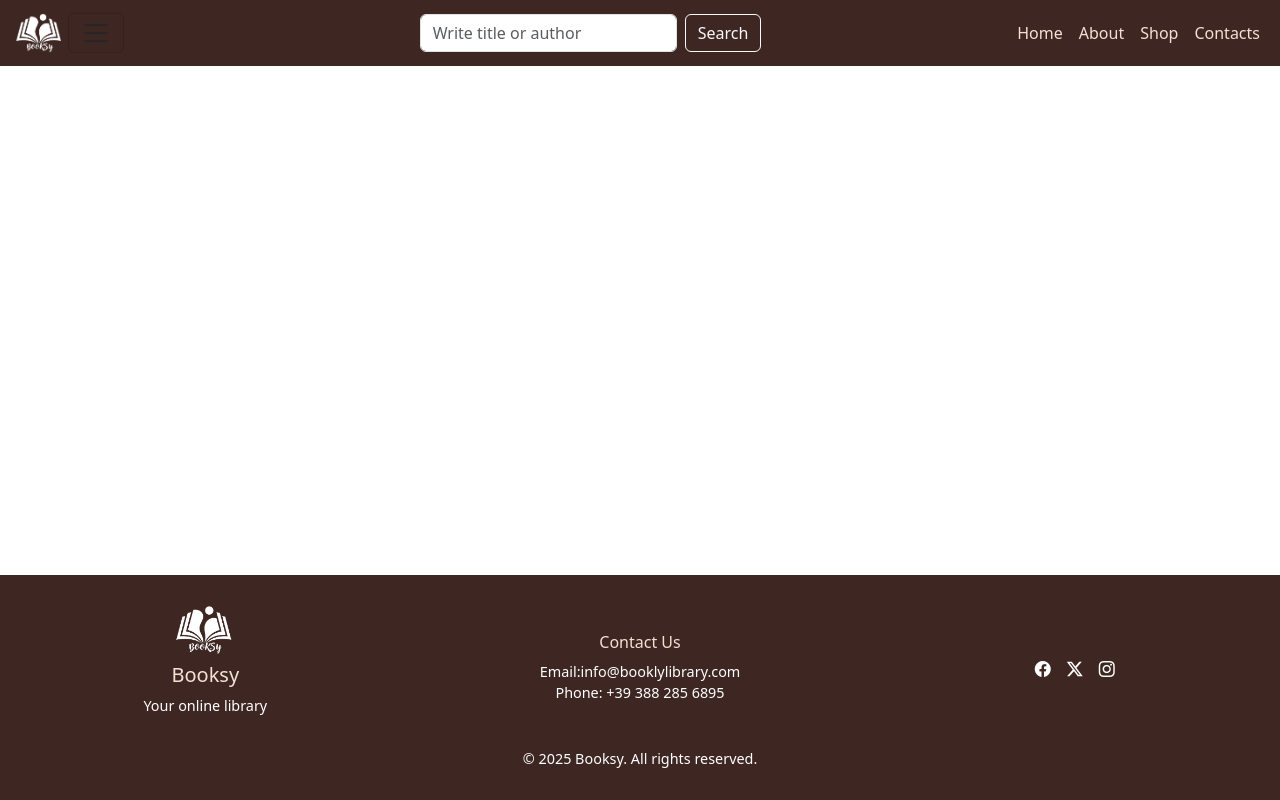
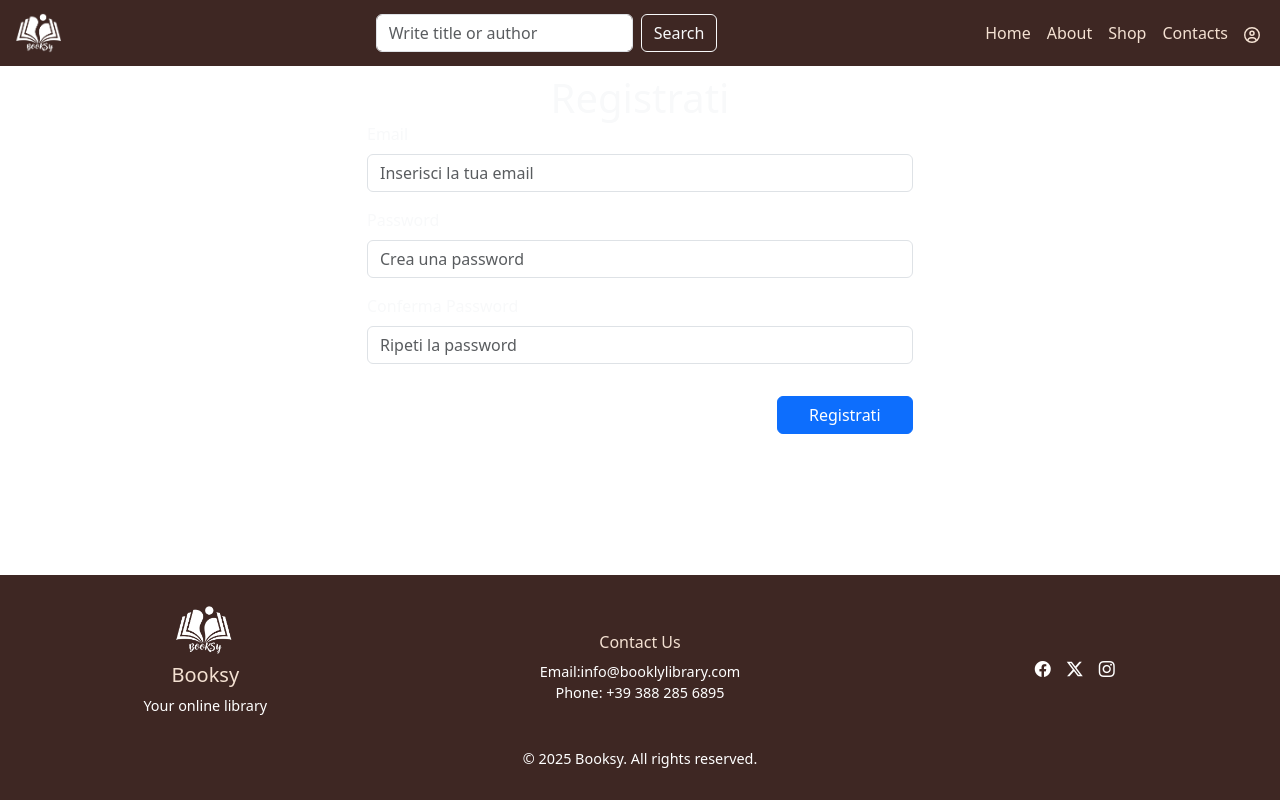
Before and after one commit to DianaFriptuleac/library, a React (Vite) app: page /auth in a window 1280 px wide. Built offline with nearby package versions, Linux system fonts and the light colour scheme.

Commit message:
add register

```diff
--- a/package.json
+++ b/package.json
@@ -16,6 +16,7 @@
     "react": "^19.1.0",
     "react-bootstrap": "^2.10.10",
     "react-dom": "^19.1.0",
+    "react-icons": "^5.5.0",
     "react-redux": "^9.2.0",
     "react-router-dom": "^7.7.1"
   },
--- a/src/App.jsx
+++ b/src/App.jsx
@@ -7,6 +7,7 @@ import SingleBook from "./components/SingleBook";
 import Home from "./components/Home";
 import CustomFooter from "./components/CustomFooter";
 import "bootstrap-icons/font/bootstrap-icons.css";
+import LoginRegistration from "./components/LoginRegistration";
 
 
 function App() {
@@ -21,6 +22,7 @@ function App() {
           <Route path="/" element={<Home />} />
           <Route path="/allbooks" element={<AllBooks />} />
           <Route path="/book/:id" element={<SingleBook />} />
+          <Route path="/auth" element={<LoginRegistration/>}/>
         </Routes>
       </main>
       <footer>
--- a/src/components/CustomNavbar.jsx
+++ b/src/components/CustomNavbar.jsx
@@ -13,6 +13,7 @@ import { useState } from "react";
 import { useDispatch } from "react-redux";
 import { useNavigate } from "react-router-dom";
 import { searchBooks } from "../features/books/booksSlice";
+import { FaRegCircleUser } from "react-icons/fa6";
 const CustomNavbar = () => {
   const [search, setSearch] = useState("");
   const dispatch = useDispatch();
@@ -37,12 +38,10 @@ const CustomNavbar = () => {
             className="d-inline-block align-top"
           />{" "}
         </Navbar.Brand>
+        <Navbar.Toggle
+          aria-controls="responsive-navbar-nav"
+        />
         <Navbar.Collapse id="responsive-navbar-nav">
-          <Navbar.Toggle
-            aria-controls="responsive-navbar-nav"
-            className="d-flex align-items-center justify-content-center"
-          />
-
           <Form className="d-flex mx-auto nav-serach" onSubmit={handleSearch}>
             <FormControl
               type="search"
@@ -64,6 +63,9 @@ const CustomNavbar = () => {
             <Nav.Link href="#">About</Nav.Link>
             <Nav.Link href="/allbooks">Shop</Nav.Link>
             <Nav.Link href="#">Contacts</Nav.Link>
+            <Nav.Link href="/auth">
+              <FaRegCircleUser />
+            </Nav.Link>
           </Nav>
         </Navbar.Collapse>
       </Container>
--- /dev/null
+++ b/src/components/LoginRegistration.jsx
@@ -0,0 +1,113 @@
+import { useState } from "react";
+import { Container,Row, Col, Form, Button,Alert } from "react-bootstrap";
+import { useNavigate } from "react-router-dom";
+
+const LoginRegistration = () => {
+
+const [registerData, setRegisterData] = useState({
+  email: "",
+  password: "",
+  confirmPassword: "",
+});
+
+const [message, setMessage] = useState("");
+const [variant, setVariant] = useState("danger");
+const navigate = useNavigate();
+
+const handleChange = (e) => {
+  setRegisterData({
+    ...registerData,
+    [e.target.name]: e.target.value,
+  });
+};
+
+const handleRegister = (e) => {
+  e.preventDefault();
+
+  if (registerData.password !== registerData.confirmPassword) {
+    setMessage("Passwords do not match.");
+    setVariant("danger");
+    return;
+  }
+
+  setMessage("Registered!");
+  setVariant("success");
+  setRegisterData({ email: "", password: "", confirmPassword: "" });
+
+  setTimeout(() => {
+    navigate("/")
+  }, 3000)
+};
+
+return (
+  <div className="login-background">
+    <Container>
+      <Row className="justify-content-center">
+        <Col md={6}>
+          <h1 className="text-light mb-0 text-center mt-2 loginTitle">
+            Registrati
+          </h1>
+          <Form onSubmit={handleRegister} className="login-container">
+            <Form.Group controlId="registerEmail" className="mb-3">
+              <Form.Label className="text-light">Email</Form.Label>
+              <Form.Control
+                className="loginControl"
+                type="email"
+                name="email"
+                value={registerData.email}
+                onChange={handleChange}
+                placeholder="Inserisci la tua email"
+                required
+              />
+            </Form.Group>
+
+            <Form.Group controlId="registerPassword" className="mb-3">
+              <Form.Label className="text-light">Password</Form.Label>
+              <Form.Control
+                className="loginControl"
+                type="password"
+                name="password"
+                value={registerData.password}
+                onChange={handleChange}
+                placeholder="Crea una password"
+                required
+              />
+            </Form.Group>
+
+            <Form.Group controlId="registerConfirmPassword" className="mb-3">
+              <Form.Label className="text-light">Conferma Password</Form.Label>
+              <Form.Control
+                className="loginControl"
+                type="password"
+                name="confirmPassword"
+                value={registerData.confirmPassword}
+                onChange={handleChange}
+                placeholder="Ripeti la password"
+                required
+              />
+            </Form.Group>
+
+            <div className="d-flex justify-content-end">
+              <Button type="submit" className="w-25 mt-3 loginButton">
+                Registrati
+              </Button>
+            </div>
+          </Form>
+
+          {message && (
+            <Alert
+              className={`mt-3 ${
+                variant === "success" ? "alert-success" : "alert-danger"
+              }`}
+            >
+              {message}
+            </Alert>
+          )}
+        </Col>
+      </Row>
+    </Container>
+  </div>
+);
+
+}
+export default LoginRegistration;
--- a/src/components/SingleBook.jsx
+++ b/src/components/SingleBook.jsx
@@ -2,7 +2,8 @@ import { useEffect } from "react";
 import { useParams } from "react-router-dom";
 import { useDispatch, useSelector } from "react-redux";
 import { fetchBookById } from "../features/books/booksSlice";
-import { Card, Container } from "react-bootstrap";
+import { Card, Col, Container, Row } from "react-bootstrap";
+import "../css/SingleBook.css";
 
 const SingleBook = () => {
   const { id } = useParams();
@@ -17,19 +18,20 @@ const SingleBook = () => {
     return <div className="text-center mt-5">Loading...</div>;
 
   return (
-    <Container className="mt-5 justify-content-center">
-      <Card style={{ width: "25rem" }}>
-        <Card.Img variant="top" src={single.formats["image/jpeg"]} />
-        <Card.Body>
-          <Card.Title>{single.title}</Card.Title>
-          <Card.Subtitle className="mb-2 text-muted">
+    <Container fluid className="bg-singleBook">
+      <Row className="justify-content-center mt-5">
+        <Col className="image-col">
+          <img src={single.formats["image/jpeg"]} alt="book_img" />
+        </Col>
+        <Col className="summary_col">
+          <h4 className="mt-3">{single.title}</h4>
+          <h5 className="mb-3 text-muted">
             {single.authors?.map((a) => a.name).join(", ")}
-          </Card.Subtitle>
-          <Card.Text>
-            {single.summaries?.[0] || "No summary available."}
-          </Card.Text>
-        </Card.Body>
-      </Card>
+          </h5>
+
+          <p>{single.summaries?.[0] || "No summary available."}</p>
+        </Col>
+      </Row>
     </Container>
   );
 };
--- /dev/null
+++ b/src/css/SingleBook.css
@@ -0,0 +1,45 @@
+.bg-singleBook {
+  position: relative;
+  min-height: 100vh;
+  z-index: 0;
+  overflow: hidden;
+}
+.bg-singleBook::before {
+  content: "";
+  position: absolute;
+  top: 0;
+  left: 0;
+  width: 100%;
+  height: 100%;
+  background-image: url("../assets/imgages/library.jpg");
+  background-size: cover;
+  background-position: center;
+  opacity: 0.2;
+  z-index: -1;
+  background-repeat: no-repeat;
+}
+.image-col {
+  display: flex;
+  flex: 1;
+  flex-direction: column;
+  justify-content: center;
+  align-items: center;
+}
+.image-col img {
+  width: 75%;
+}
+.summary_col {
+  flex: 2;
+  height: auto;
+  display: flex;
+  flex-direction: column;
+  align-items: center;
+}
+.summary_col h4{
+    color: #3e2723;;
+}
+.summary_col p {
+  width: 75%;
+  font-weight: 600;
+  font-size: large;
+}
```
Also changed, not shown: src/assets/imgages/library.jpg (added), 1 other file (tests, documents, lock files or other folders).
